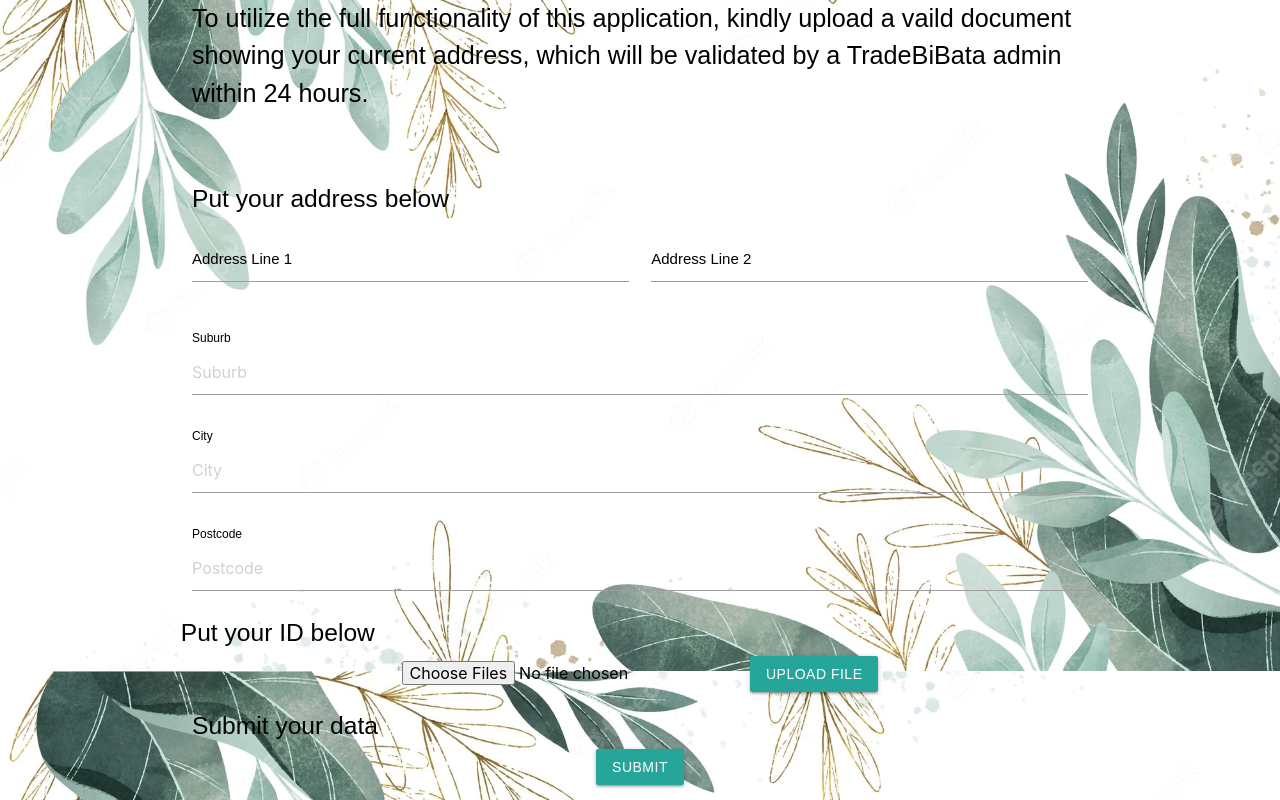
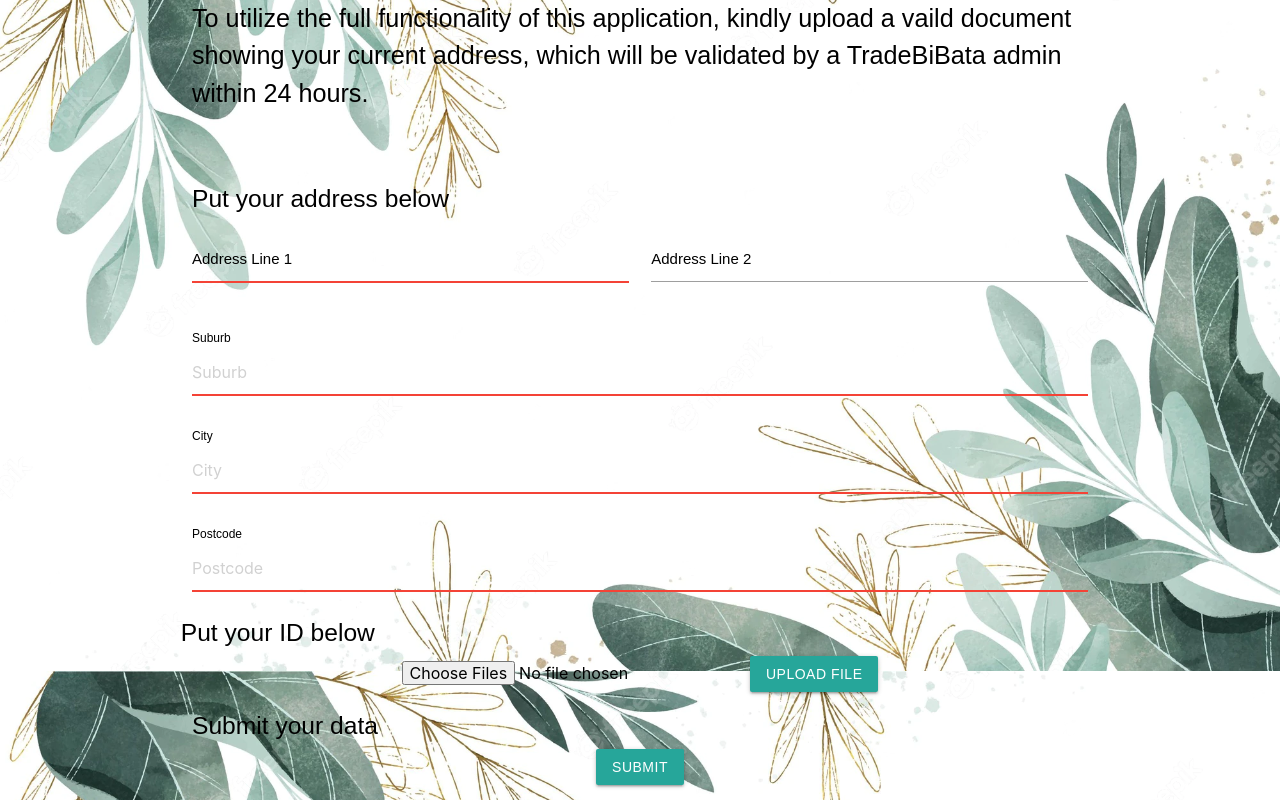
Before and after one commit to Team-1-SIT725/SIT725-T3-2022-Team1_Repo, a website: page public/adrVar.html in a window 1280 px wide. Both pictures are taken after a click on the link "SUBMIT". Shown: the part 182-982 px from the top of the page. Drawn offline with nearby package versions, Linux system fonts and the light colour scheme; no server answers.

Commit message:
Add validation on addVar

```diff
--- a/DBconnect.js
+++ b/DBconnect.js
@@ -12,7 +12,7 @@ const mongoose = require("mongoose");
 //     uri = process.env.MONGO_URI_PROD;
 // }
 const uri = "mongodb+srv://Kachi:prac5@cluster0.udrpgld.mongodb.net/?retryWrites=true&w=majority"
-// Mongo DB conncetion
+
 mongoose
     .connect(uri, { useUnifiedTopology: true, useNewUrlParser: true })
     .then(() => console.log("MongoDB Connected Successfully!"))
--- a/public/adrVar.html
+++ b/public/adrVar.html
@@ -26,14 +26,12 @@
             background-image: url("images/welcome.webp");
             background-size: 100%;
         }
-
-
     </style>
 </head>
 
 <body>
     <nav class="black lighten-2">
-        <img src = "./images/TradeBiBata_Logo.svg" class = "center">
+        <img src="./images/TradeBiBata_Logo.svg" class="center">
     </nav>
 
     <div class="container">
@@ -54,7 +52,7 @@
                         <div class="input-field col s6">
                             <label class="form-label" for="address_line_1">Address Line 1</label>
                             <input type="search" class="addy-line1" id="address_line_1" name="address_line_1"
-                                auto-complete>
+                                auto-complete required>
                         </div>
                         <div class="input-field col s6">
                             <label class="form-label" for="address_line_2">Address Line 2</label>
@@ -64,27 +62,28 @@
                     <div class="row">
                         <div class="input-filed col s12">
                             <label class="form-label" for="suburb">Suburb</label>
-                            <input type="search" class="addy-suburb" id="suburb" name="suburb" placeholder="Suburb">
+                            <input type="search" class="addy-suburb" id="suburb" name="suburb" placeholder="Suburb"
+                                required>
                         </div>
                     </div>
                     <div class="row">
                         <div class="input-filed col s12">
                             <label class="form-label" for="city">City</label>
-                            <input type="search" class="addy-city" id="city" name="city" placeholder="City">
+                            <input type="search" class="addy-city" id="city" name="city" placeholder="City" required>
                         </div>
                     </div>
                     <div class="row">
                         <div class="input-filed col s12">
                             <label class="form-label" for="postcode">Postcode</label>
                             <input type="search" class="addy-postcode" id="postcode" name="postcode"
-                                placeholder="Postcode">
+                                placeholder="Postcode" required>
                         </div>
                     </div>
                     <div class="row">
                         <h5>Put your ID below</h5>
                         <div class="col s12  center-align">
                             <input type="file" name="img-upload" id="img-upload" accept=".jpg, .jpeg, .png, .pdf"
-                                multiple>
+                                multiple required>
                             <label class="btn" for="img-upload">Upload File</label>
                         </div>
                     </div>
--- a/public/js/adrVar.js
+++ b/public/js/adrVar.js
@@ -1,21 +1,37 @@
-// import $ from "jquery";
-// const $ = require( "jquery" );
+
 $(document).ready(function () {
-    // $(".modal").modal();
     $("select").formSelect();
-    // $(".collapsible").collapsible();
     $("#addFormSubmitBt").click(() => {
         submitAddItem();
     });
-    // $("#addItemSubmit").click(submitForm);
-    // $("input#itemName, textarea#itemDescription").characterCounter();
-    // $("#img-upload").on("change", imgPreview);
 });
+
 const submitAddItem = () => {
-    let formData = new FormData(document.querySelector("#addressForm"));
-    console.log("Form Data Submitted: ", formData);
-    addItemToApp(formData);
+
+    //Check form is valid before submitting
+    let frmValid = true;
+    let form = document.querySelector("#addressForm");
+    let fields = document.querySelector("#addressForm").elements;
+
+    //checks each element in the form to see if it's valid based on the conditions
+    //set in the HTML
+    for (i = 0; i < fields.length; i++) {
+        if (!fields[i].checkValidity()) {
+            frmValid = false;
+            // adds invalid class it element
+            fields[i].classList.add("invalid");
+        }
+    }
+    if (frmValid) {
+        let formData = new FormData(form);
+        console.log("Form Data Submitted: ", formData);
+        addItemToApp(formData);
+    }
 };
+
+// Post form to the route using ajax
+// If success then go to login page
+// If not then print out error message
 const addItemToApp = (formData) => {
     $.ajax({
         url: "/api/addressVarification/add",
@@ -24,9 +40,10 @@ const addItemToApp = (formData) => {
         processData: false,
         contentType: false,
         success: (result) => {
-            // alert(result.message);
-            // location.reload(); //used to reload the page
             window.location = "/login.html";
+        },
+        error: (err) => {
+            console.log(err.message);
         },
     });
 };
```
Also changed, not shown: routes/addressVarificationRoutes.js (+3 -13 lines). Lines whose indentation alone changed are shown as unchanged.
